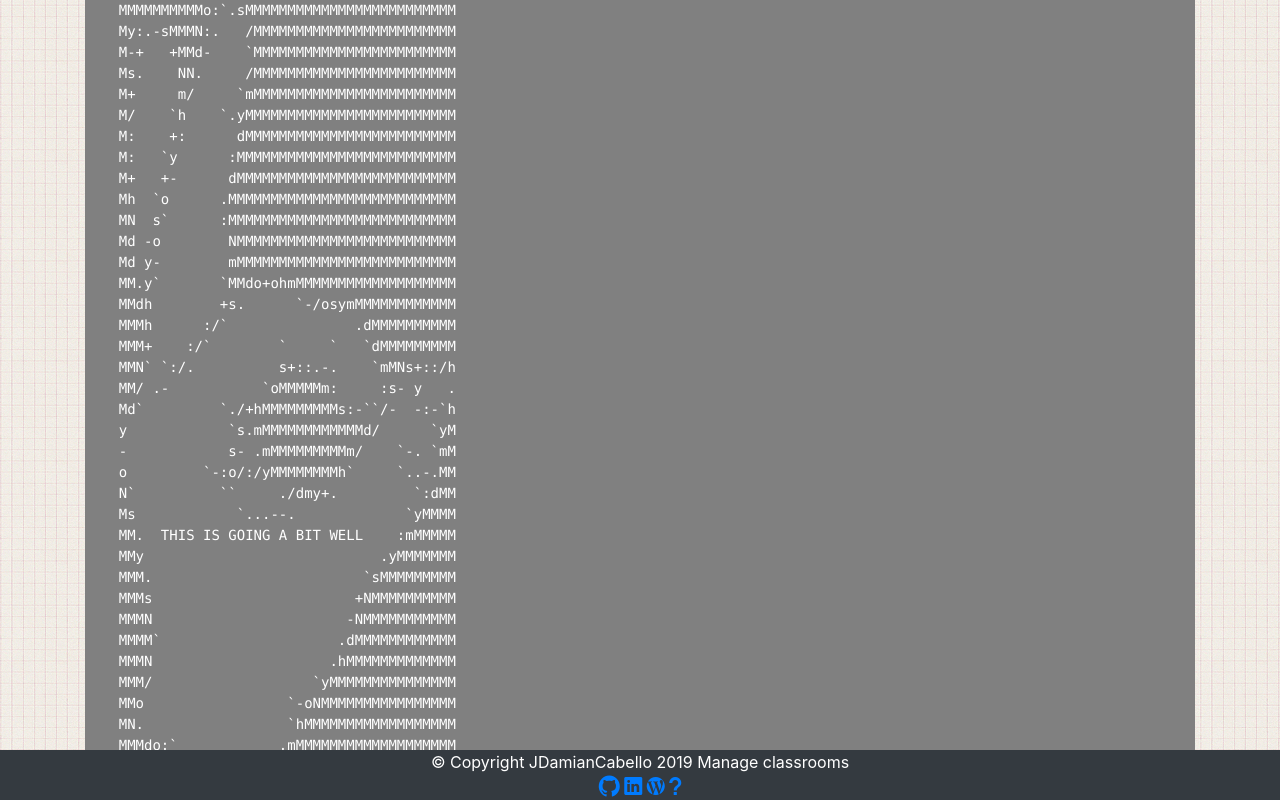
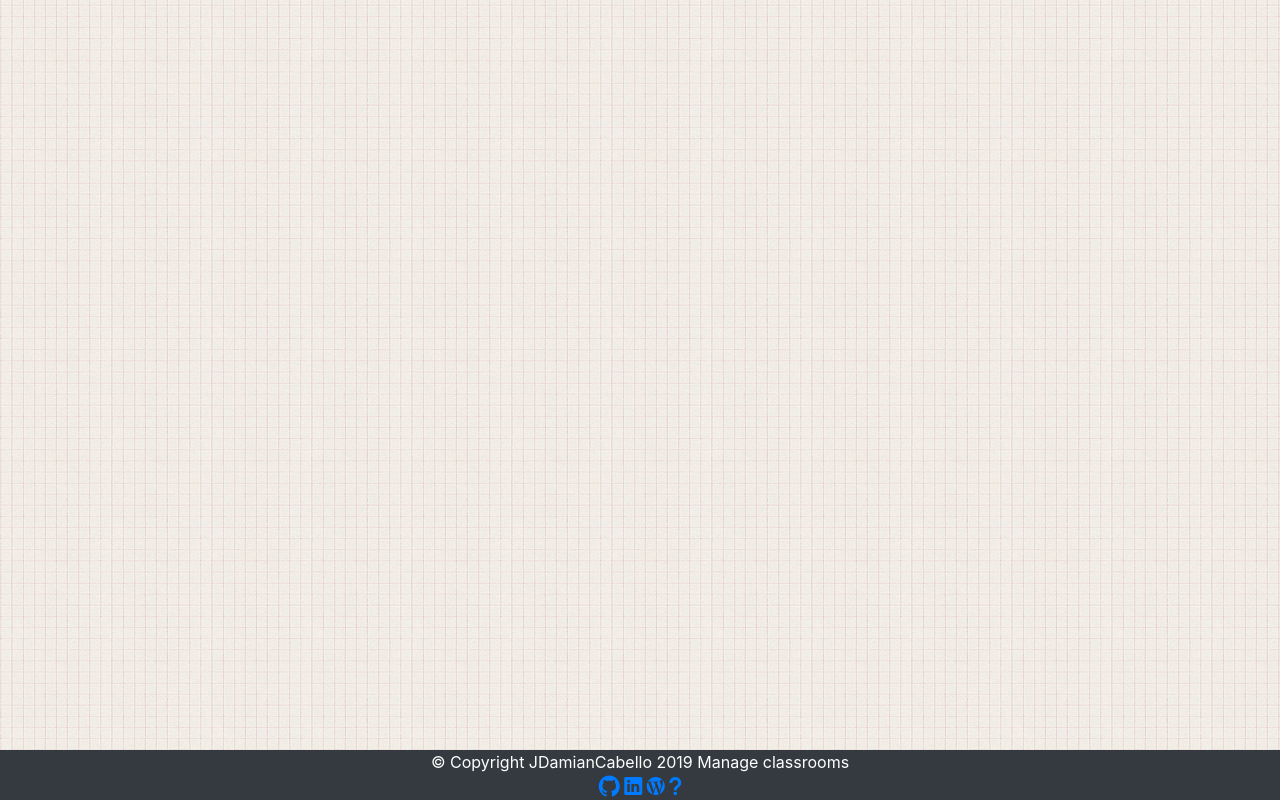
Before and after one commit to JDamianCabello/Classrooms-Gestor, a PHP site: page /pages/acercaDe.php in a window 1280 px wide. Run offline with PHP 8.4, Linux system fonts and the light colour scheme; some libraries are stand-ins or nearby versions.

Commit message:
[0.8.0] - 2019-02-13

```diff
--- a/assets/css/baseStyle.css
+++ b/assets/css/baseStyle.css
@@ -271,6 +271,9 @@ body.sidebar-active #sidebar {
     margin-top:60px;
 }
 
+
+
+
 .handmadeBot{
     position: absolute;
     font-size: 35px;
@@ -279,7 +282,7 @@ body.sidebar-active #sidebar {
     -webkit-transform: rotate(-20deg); /* Safari */
     transform: rotate(-20deg);
     left: 80%;
-    bottom: 30%;
+    bottom: 25%;
 }
 
 .handmadeMid{
--- a/core/app.php
+++ b/core/app.php
@@ -142,6 +142,10 @@ class App {
         return $this->dao->deshabilitarClase($nombre);
     }
 
+    function deletetreserva($numreserva){
+        return $this->dao->deletetreserva($numreserva);
+    }
+
 
 
 }
--- a/core/dao.php
+++ b/core/dao.php
@@ -67,11 +67,13 @@ class Dao
         }
     }
 
-    function deletetreserva($nombre)
+    function deletetreserva($numreserva)
     {
         try {
-            $sql = "";
+            $sql = "DELETE FROM ".TABLE_RESERVE." WHERE nreserva ='".$numreserva."'";
+            var_dump($sql);
             $resultset = $this->conn->query($sql);
+
             return $resultset;
         } catch (PDOException $e) {
             $this->error = $e->getMessage();
@@ -141,7 +143,7 @@ class Dao
     {
         try {
             if($_SESSION['admin'])
-                $sql = "SELECT nombre, r.usuario, aula, fecha, tramo, motivo FROM ".TABLE_RESERVE." r,".TABLE_USER." u where r.usuario = u.usuario";
+                $sql = "SELECT nreserva, nombre, r.usuario, aula, fecha, tramo, motivo FROM ".TABLE_RESERVE." r,".TABLE_USER." u where r.usuario = u.usuario";
             else
                 $sql = "SELECT  aula, fecha, tramo, motivo FROM ".TABLE_RESERVE." WHERE usuario = '".$_SESSION['user']."'";
             $resultset = $this->conn->query($sql);
--- a/view/acercaDe.php
+++ b/view/acercaDe.php
@@ -8,43 +8,5 @@
 
 ?>
 <div class="container">
-    <pre>
-    MMMMMMMMMMo:`.sMMMMMMMMMMMMMMMMMMMMMMMMM
-    My:.-sMMMN:.   /MMMMMMMMMMMMMMMMMMMMMMMM
-    M-+   +MMd-    `MMMMMMMMMMMMMMMMMMMMMMMM
-    Ms.    NN.     /MMMMMMMMMMMMMMMMMMMMMMMM
-    M+     m/     `mMMMMMMMMMMMMMMMMMMMMMMMM
-    M/    `h    `.yMMMMMMMMMMMMMMMMMMMMMMMMM
-    M:    +:      dMMMMMMMMMMMMMMMMMMMMMMMMM
-    M:   `y      :MMMMMMMMMMMMMMMMMMMMMMMMMM
-    M+   +-      dMMMMMMMMMMMMMMMMMMMMMMMMMM
-    Mh  `o      .MMMMMMMMMMMMMMMMMMMMMMMMMMM
-    MN  s`      :MMMMMMMMMMMMMMMMMMMMMMMMMMM
-    Md -o        NMMMMMMMMMMMMMMMMMMMMMMMMMM
-    Md y-        mMMMMMMMMMMMMMMMMMMMMMMMMMM
-    MM.y`       `MMdo+ohmMMMMMMMMMMMMMMMMMMM
-    MMdh        +s.      `-/osymMMMMMMMMMMMM
-    MMMh      :/`               .dMMMMMMMMMM
-    MMM+    :/`        `     `   `dMMMMMMMMM
-    MMN` `:/.          s+::.-.    `mMNs+::/h
-    MM/ .-           `oMMMMMm:     :s- y   .
-    Md`         `./+hMMMMMMMMMs:-``/-  -:-`h
-    y            `s.mMMMMMMMMMMMMd/      `yM
-    -            s- .mMMMMMMMMMm/    `-. `mM
-    o         `-:o/:/yMMMMMMMMh`     `..-.MM
-    N`          ``     ./dmy+.         `:dMM
-    Ms            `...--.             `yMMMM
-    MM.  THIS IS GOING A BIT WELL    :mMMMMM
-    MMy                            .yMMMMMMM
-    MMM.                         `sMMMMMMMMM
-    MMMs                        +NMMMMMMMMMM
-    MMMN                       -NMMMMMMMMMMM
-    MMMM`                     .dMMMMMMMMMMMM
-    MMMN                     .hMMMMMMMMMMMMM
-    MMM/                   `yMMMMMMMMMMMMMMM
-    MMo                 `-oNMMMMMMMMMMMMMMMM
-    MN.                 `hMMMMMMMMMMMMMMMMMM
-    MMMdo:`            .mMMMMMMMMMMMMMMMMMMM
-    MMMMMMMmhyo+:-..``-NMMMMMMMMMMMMMMMMMMMM
-    </pre>
+
 </div>
```
Also changed, not shown: pages/listReservas.php (+11 -9 lines), Readme.md.
